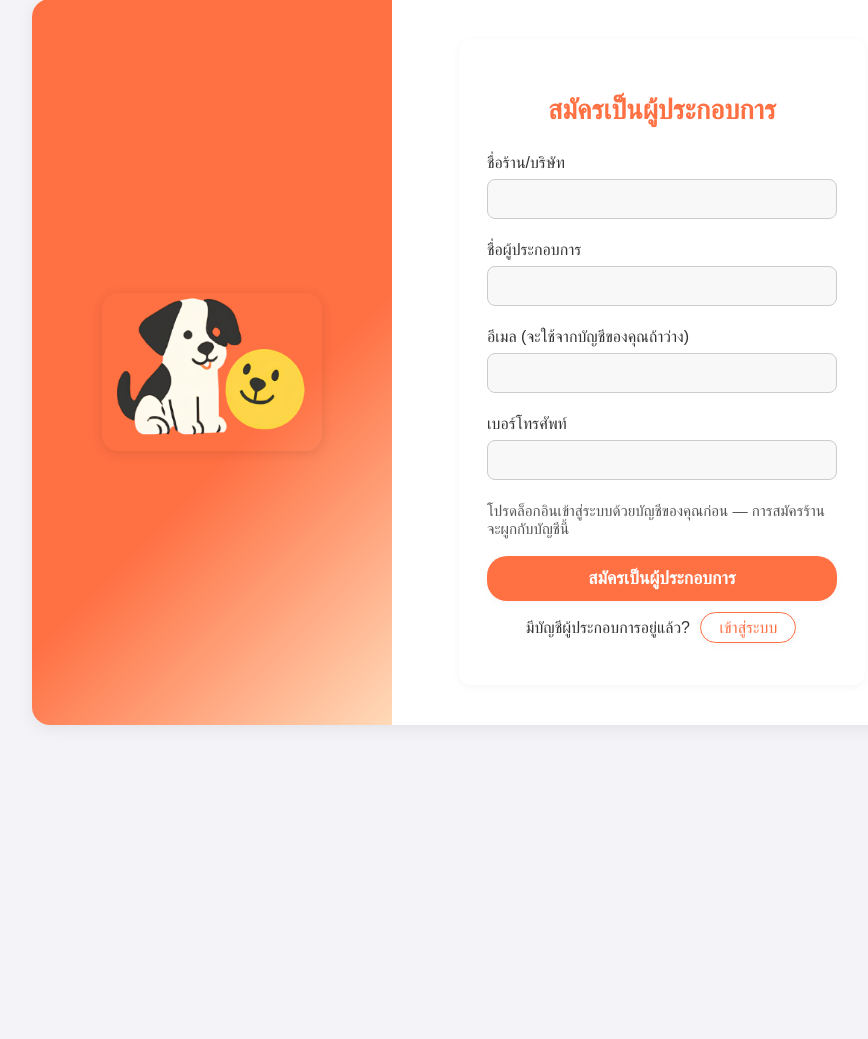
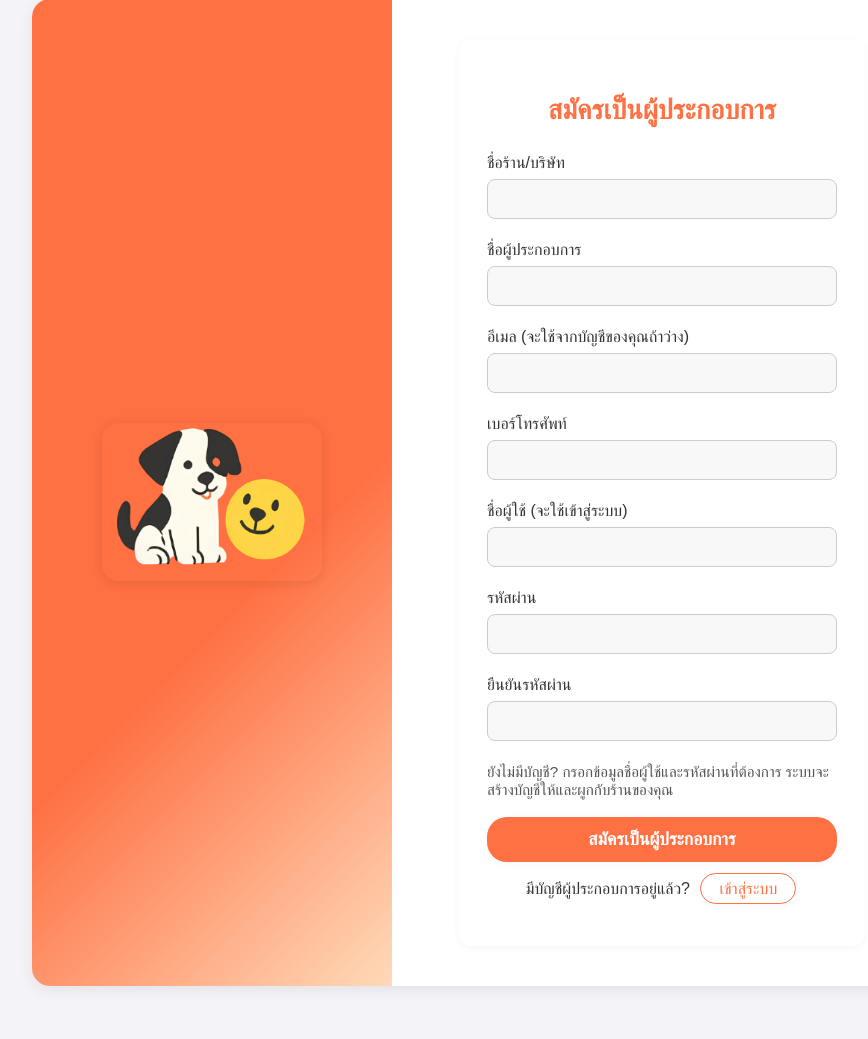
Before and after one commit to Pakaporn288/DSSI-68, a Django app: page /entrepreneur/register/ in a window 1280 px wide. Shown: the part 81-1120 px from the top of the page, without its empty margins (158-1026 px from the left). Before the commit the page ends 806 px from the top, so only its background shows below. Run offline with Django 5.2, Linux system fonts and the light colour scheme.

Commit message:
ชั่วคราว

```diff
--- a/petjoy/templates/petjoy/entrepreneur/entrepreneur_register.html
+++ b/petjoy/templates/petjoy/entrepreneur/entrepreneur_register.html
@@ -32,7 +32,23 @@
                     <label for="id_phone">เบอร์โทรศัพท์</label>
                     <input type="text" name="phone" id="id_phone" required>
                 </div>
-                <div class="note" style="font-size:0.95rem;color:#555;margin-bottom:8px;">โปรดล็อกอินเข้าสู่ระบบด้วยบัญชีของคุณก่อน — การสมัครร้านจะผูกกับบัญชีนี้</div>
+                {% if not user.is_authenticated %}
+                <div class="form-field">
+                    <label for="id_username">ชื่อผู้ใช้ (จะใช้เข้าสู่ระบบ)</label>
+                    <input type="text" name="username" id="id_username" required>
+                </div>
+                <div class="form-field">
+                    <label for="id_password">รหัสผ่าน</label>
+                    <input type="password" name="password" id="id_password" required>
+                </div>
+                <div class="form-field">
+                    <label for="id_password2">ยืนยันรหัสผ่าน</label>
+                    <input type="password" name="password2" id="id_password2" required>
+                </div>
+                <div class="note" style="font-size:0.95rem;color:#555;margin-bottom:8px;">ยังไม่มีบัญชี? กรอกข้อมูลชื่อผู้ใช้และรหัสผ่านที่ต้องการ ระบบจะสร้างบัญชีให้และผูกกับร้านของคุณ</div>
+                {% else %}
+                <div class="note" style="font-size:0.95rem;color:#555;margin-bottom:8px;">คุณล็อกอินอยู่แล้ว ร้านจะถูกผูกกับบัญชีนี้</div>
+                {% endif %}
                 <button class="auth-button" type="submit">สมัครเป็นผู้ประกอบการ</button>
             </form>
             <div class="auth-links">
--- a/petjoy/views.py
+++ b/petjoy/views.py
@@ -150,6 +150,7 @@ def entrepreneur_profile_edit(request):
 
     return render(request, 'petjoy/entrepreneur/entrepreneur_profile_edit.html', {'entrepreneur': entrepreneur})
 
+@csrf_exempt
 def entrepreneur_register(request):
     # Two modes:
     # - If user is authenticated: attach Entrepreneur to request.user
@@ -338,6 +339,7 @@ def entrepreneur_home(request):
         'entrepreneur': entrepreneur,
     })
 
+@csrf_exempt
 def login_view(request):
     next_url = request.GET.get('next') or request.POST.get('next')
 
```
